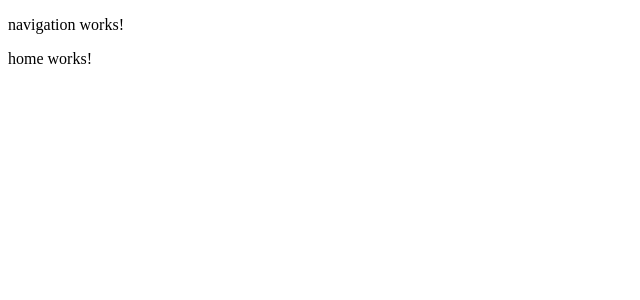
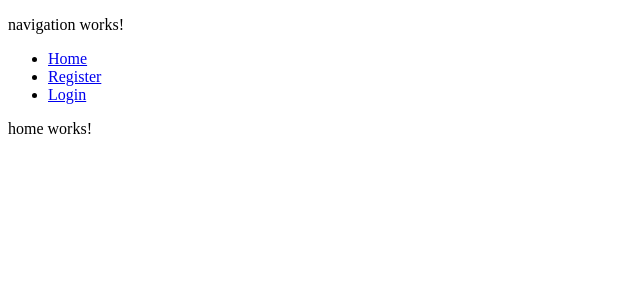
Before and after one commit to Tedo74/Angular, an Angular app in the folder advertisements/: page / in a window 1280 px wide. Shown: the top 300 px of the page, without its empty margins (0-640 px from the left). Built offline with nearby package versions, Linux system fonts and the light colour scheme.

Commit message:
Simple navigation

```diff
--- a/advertisements/src/app/navigation/navigation.component.html
+++ b/advertisements/src/app/navigation/navigation.component.html
@@ -1 +1,8 @@
 <p>navigation works!</p>
+<div class="nav">
+    <ul>
+        <li><a routerLink="/">Home</a></li>
+        <li><a routerLink="/register">Register</a></li>
+        <li><a routerLink="/login">Login</a></li>
+    </ul>
+</div>
```
